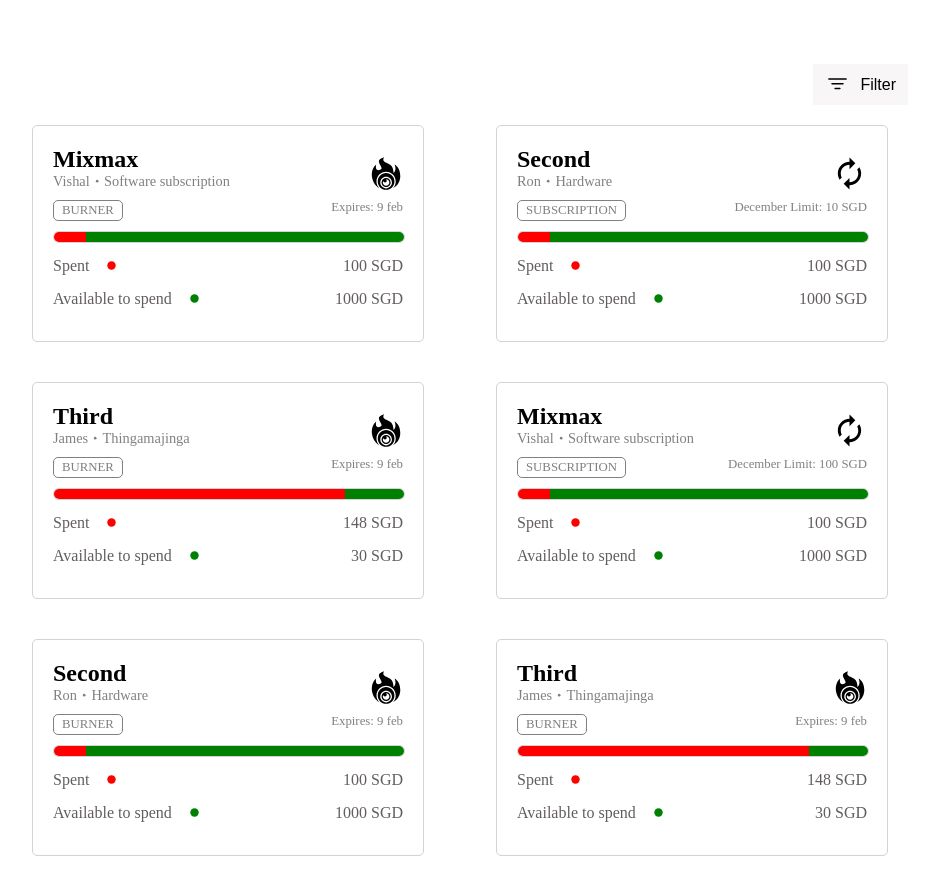
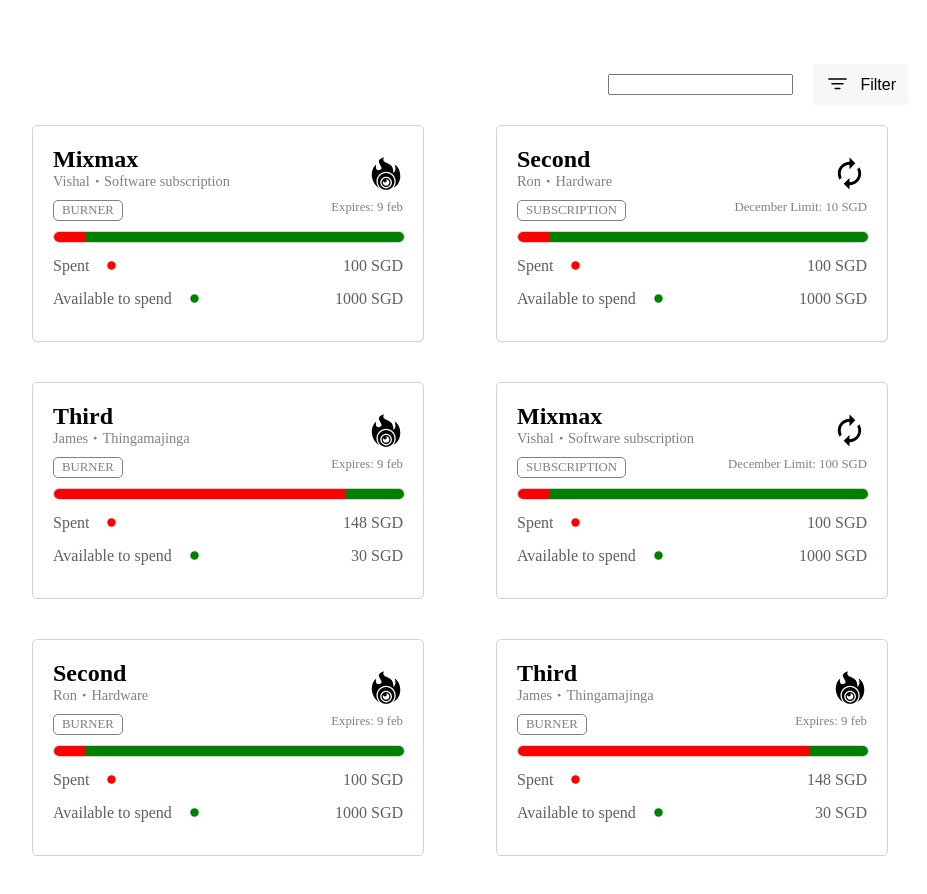
Before and after one commit to vihang7660/cards, a React (Vite) app: page / in a window 1280 px wide. Shown: the top 894 px of the page, without its empty margins (180-1107 px from the left). Built offline with nearby package versions, Linux system fonts and the light colour scheme.

Commit message:
Added the ability to search for cards using their name

```diff
--- a/src/CardsContext.jsx
+++ b/src/CardsContext.jsx
@@ -50,6 +50,14 @@
       formData: action.formdata,
       cardsInfo: filterCardData,
     };
+  } else if (action.type === "searching") {
+    return {
+      ...state,
+      searchText: action.text,
+      cardsInfo: state.fixedCardData.filter((card) =>
+        card.name.toLowerCase().includes(action.text.toLowerCase())
+      ),
+    };
   }
 }
 
@@ -59,4 +67,5 @@
   isFilterOpen: false,
   filterCoordinates: {},
   formData: { subscription: true, burner: true, cardholder: "" },
+  searchText: "",
 };
--- a/src/components/CardsList.jsx
+++ b/src/components/CardsList.jsx
@@ -6,19 +6,21 @@
 import Filter from "./Filter";
 
 export default function CardsList() {
-  const [isShowingFilter, setShowingFilter] = useState(false);
-
+  /* const [searchText, setSearchText] = useState('') */
   const state = useCards();
   const dispatch = useCardsDispatch();
 
+  function handleSearch(e) {
+    dispatch({ type: "searching", text: e.target.value });
+  }
+
   function handleFilterBox(event) {
     const tempBtn = event.target.getBoundingClientRect();
-    event.stopPropagation()
-    let {top, left}  = tempBtn
-    dispatch({type: 'gettingCoordinates', top, left})
-    dispatch({type: 'displayingFilter'})
+    event.stopPropagation();
+    let { top, left } = tempBtn;
+    dispatch({ type: "gettingCoordinates", top, left });
+    dispatch({ type: "displayingFilter" });
   }
-
 
   let cardsList = state.cardsInfo.map((item) => (
     <Card
@@ -35,11 +37,15 @@
     />
   ));
   return (
-    <main onClick={() => dispatch({type: 'hideFilterBox'})}>
-      {isShowingFilter && <Filter />}
-      <button className="filter-button" onClick={handleFilterBox}>
-        <BsFilter size={25} /> <div>Filter</div>
-      </button>
+    <main onClick={() => dispatch({ type: "hideFilterBox" })}>
+      <div className="searchBar">
+        <form className="searchForm" onSubmit={(e) => e.preventDefault()}>
+          <input onChange={handleSearch} value={state.searchText} type="text" />
+        </form>
+        <button className="filter-button" onClick={handleFilterBox}>
+          <BsFilter size={25} /> <div>Filter</div>
+        </button>
+      </div>
       <div className="cardsList">{cardsList}</div>
     </main>
   );
--- a/src/components/Filter.jsx
+++ b/src/components/Filter.jsx
@@ -38,6 +38,7 @@
 
   return (
     <form
+    className="filterForm"
       onSubmit={(e) => e.preventDefault()}
       style={{
         top: state.filterCoordinates.top + 40,
--- a/src/components/cardsList.css
+++ b/src/components/cardsList.css
@@ -10,7 +10,6 @@
 
 .filter-button {
   padding-right: auto;
-  margin-left: auto;
   display: flex;
   align-items: center;
   gap: 10px;
@@ -26,3 +25,10 @@
 .filter-button:hover {
   background-color: lightgrey;
 }
+
+.searchBar {
+  display: flex;
+  align-items: center;
+  justify-content: end;
+  gap: 20px;
+}
--- a/src/components/filter.css
+++ b/src/components/filter.css
@@ -1,4 +1,4 @@
-form {
+.filterForm {
   position: absolute;
   display: flex;
   flex-direction: column;
```
